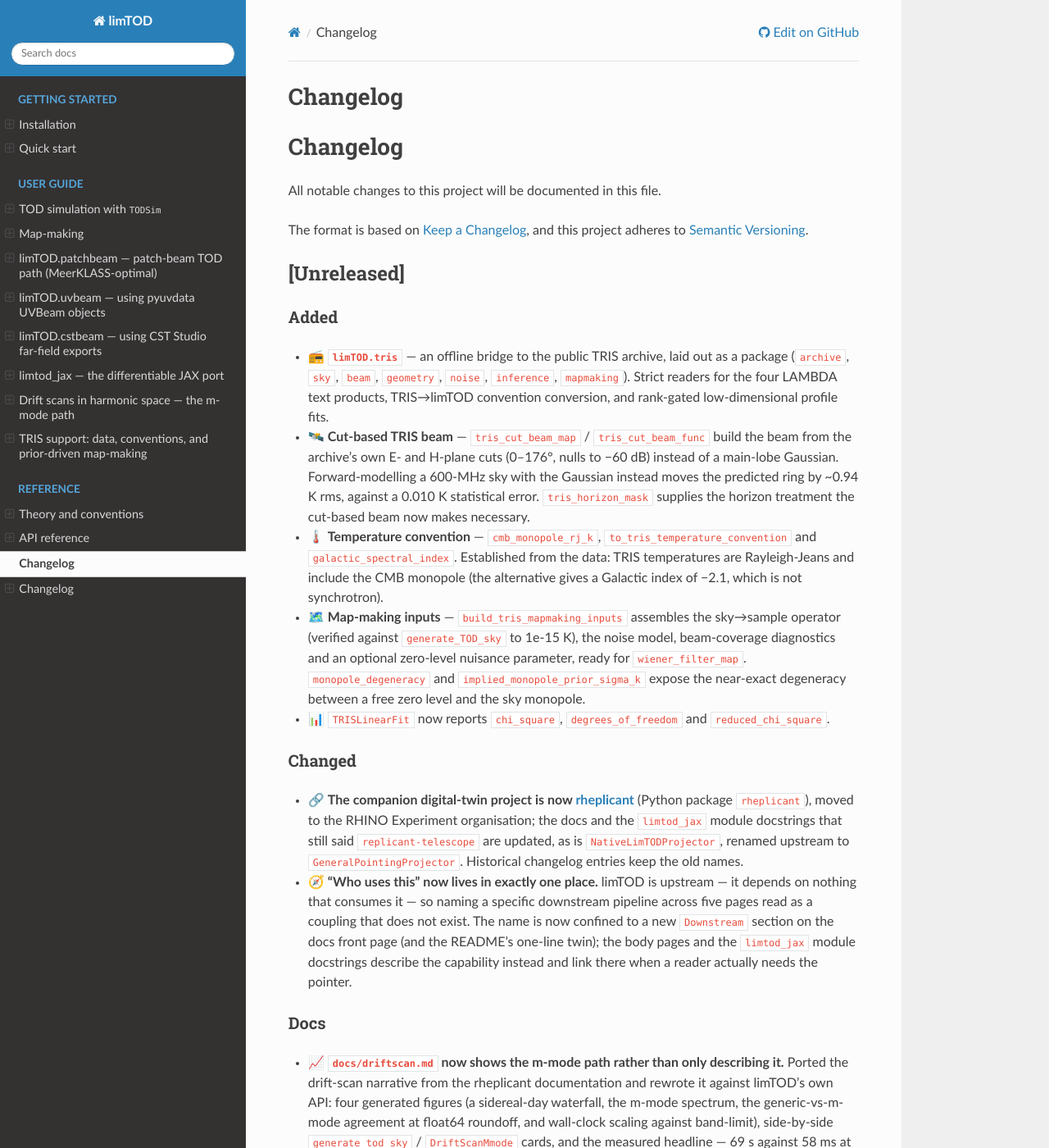
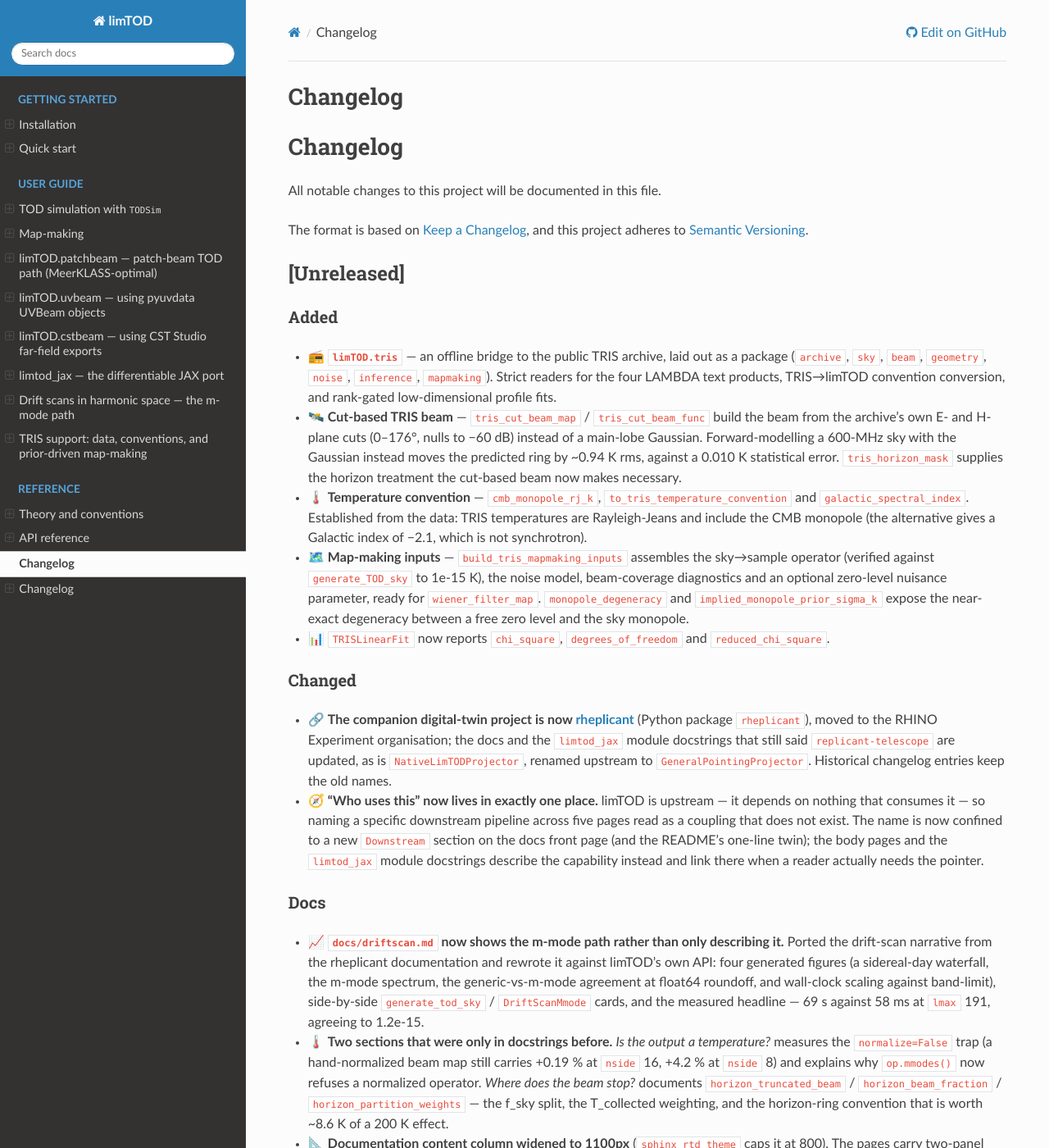
Before and after one commit to zzhang0123/limTOD, a Sphinx documentation site: the page built from docs/changelog.md, in a window 1280 px wide and 1400 px high. Shown: the whole window at 82% size. Built offline with Sphinx 7.4.7 and the Read the Docs theme 3.1.0, drawn with Linux system fonts in a browser that asks for light colours; some of the changed text lies outside the part shown.

Commit message:
docs: widen the content column to 1100px
sphinx_rtd_theme caps .wy-nav-content at 800px, which is a measure chosen for
prose. These pages are not only prose: the drift-scan waterfall is a two-panel
7.6in figure, several comparison tables run wide, and a two-column card grid
halves whatever it is given. All of them were being squeezed into 800px while
the browser window had room to spare.

Measured, at a 1500px viewport: the waterfall renders near native size, and no
table or code block on any page overflows its container. Nothing scrolls
sideways at the page level at any width tested (1500, 1280, 1024, 375).

The trade-off is real and worth stating rather than discovering: running prose
goes from about 90 characters per line to about 125, which is past the
comfortable measure for body text. If that reads badly in practice the fix is
to cap paragraph width separately and leave the container wide, so figures
keep the room and text does not.

The comment on the card-code rule below it said the theme caps the column at
800px, which this commit makes false. Rewritten around what that rule actually
does now: the wide case clears outright, and the tight case -- a 1024px
viewport, where the sidebar still shows and this cap never binds -- goes from
45px of overflow to 34px, absorbed by the code block's own scrollbar. That
tightness predates this change and is unaffected by it.

Co-Authored-By: Claude Opus 5 <noreply@anthropic.com>

```diff
--- a/CHANGELOG.md
+++ b/CHANGELOG.md
@@ -66,6 +66,11 @@ and this project adheres to [Semantic Versioning](https://semver.org/spec/v2.0.0
   `horizon_truncated_beam` / `horizon_beam_fraction` / `horizon_partition_weights`
   — the f_sky split, the T_collected weighting, and the horizon-ring
   convention that is worth ~8.6 K of a 200 K effect.
+- 📐 **Documentation content column widened to 1100px** (`sphinx_rtd_theme`
+  caps it at 800). The pages carry two-panel figures, wide comparison tables
+  and side-by-side cards that were all being squeezed; the drift-scan
+  waterfall in particular now renders near its native size. Trade-off worth
+  knowing: running prose goes from ~90 characters per line to ~125.
 - 🧹 **Read the Docs builds clean.** The four warnings it had been carrying —
   invisible because `.readthedocs.yaml` sets `fail_on_warning: false` — are
   gone. `limTOD.visual` could not import there (matplotlib is in the `dev` and
--- a/docs/_static/custom.css
+++ b/docs/_static/custom.css
@@ -1,10 +1,24 @@
 /* limTOD docs — small additions on top of sphinx_rtd_theme.
  *
- * The theme caps `.wy-nav-content` at 800px, so a two-column sphinx-design
- * grid leaves each card's code block ~290px wide — about 37 monospace
- * characters, which real Python signatures overrun. Shrinking the font
- * inside cards only (not in the page's ordinary code blocks, which have the
- * full column) buys the ~10 characters the side-by-side comparison needs.
+ * The theme's 800px content column was chosen for prose. These pages carry
+ * two-panel figures, wide comparison tables and side-by-side cards, all of
+ * which were being squeezed into it; 1100px is still a comfortable measure
+ * for text while letting a 7.6in figure render near its native size.
+ */
+.wy-nav-content {
+  max-width: 1100px;
+}
+
+/*
+ * A two-column sphinx-design grid halves whatever the column above gives it,
+ * so a card's code block is narrow even when the page is not: ~380px at a
+ * 1280px viewport, ~254px at 1024px, where the sidebar is still shown but the
+ * cap above never binds. Real Python signatures overrun that. Shrinking the
+ * font inside cards only — the theme's own `pre` is 12px, this is 11.5px, and
+ * ordinary code blocks keep the full column — clears the wide case outright
+ * and cuts the tight one from 45px of overflow to 34px, which the code
+ * block's own scrollbar then absorbs without the page ever scrolling
+ * sideways.
  */
 .sd-card div.highlight pre {
   font-size: 0.72rem;
```
